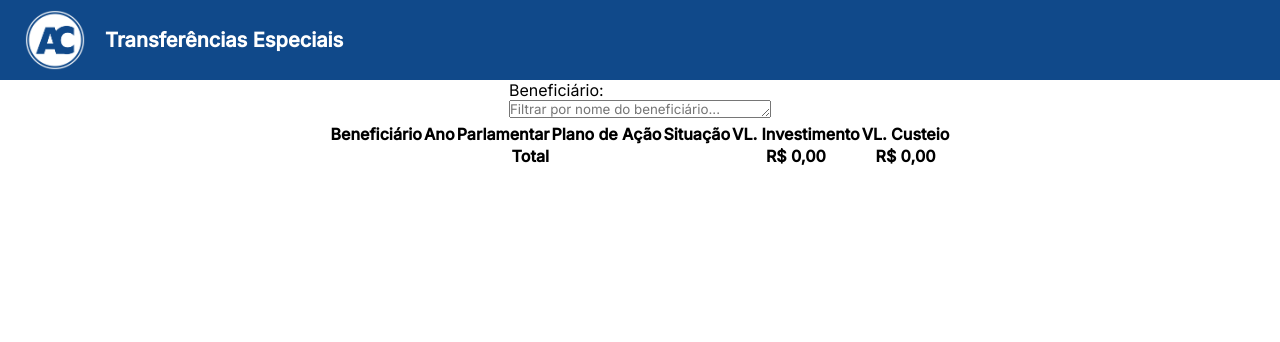
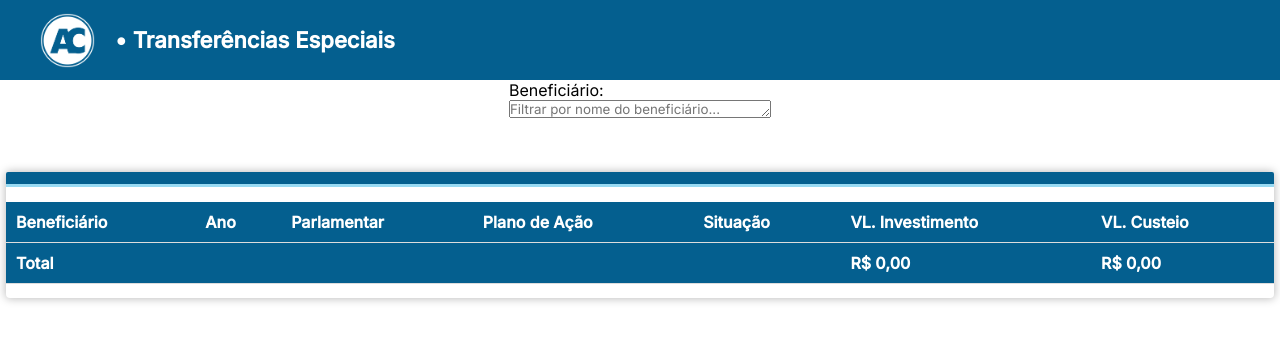
Before and after one commit to AmintasJunior/especiais, a plain HTML site: page index.html in a window 1280 px wide. Drawn offline with Linux system fonts and the light colour scheme; no server answers.

Commit message:
att estilização

```diff
--- a/index.html
+++ b/index.html
@@ -15,6 +15,7 @@
 <body>
     <div id="cabeçalho">
         <img id="logo-ac" src="./img/Perfil-Branco.png" alt="">
+        <span id="point-cabeçalho">•</span>
         <div id="txt-cabeçalho">Transferências Especiais</div>
 
     </div>
@@ -24,16 +25,20 @@
         <textarea id="filtro_beneficiario" cols="30" rows="1" placeholder="Filtrar por nome do beneficiário..."></textarea>
 
     </div>
+
+<div id="caixa-tabela">
+    <div id="linha-grossa-cabeçalho"></div>
+    <div id="linha-fina-cabeçalho"></div>
     <table id="dadosTabela">
         <thead>
-            <tr>
-                <th>Beneficiário</th>
-                <th>Ano</th>
-                <th>Parlamentar</th>
-                <th>Plano de Ação</th>
-                <th>Situação</th>
-                <th>VL. Investimento</th>
-                <th>VL. Custeio</th>
+            <tr >
+                <th >Beneficiário</th>
+                <th >Ano</th>
+                <th >Parlamentar</th>
+                <th >Plano de Ação</th>
+                <th >Situação</th>
+                <th >VL. Investimento</th>
+                <th >VL. Custeio</th>
             </tr>
         </thead>
         <tbody>
@@ -47,6 +52,7 @@
             </tr>
         </tfoot>
     </table>
+</div>
 
     <script src="script.js"></script>
 </div>
--- a/style.css
+++ b/style.css
@@ -10,8 +10,18 @@ body {
 
 }
 
+#container {
+  display: flex;
+  flex-direction: column;
+  margin: 0 auto;
+  align-items: center;
+  justify-content: center;
+
+}
+
+
 #cabeçalho{
-  background-color: #10498a;
+  background-color: rgb(4, 95, 143);
   height: 80px;
   display: flex;
   justify-content: baseline;
@@ -21,8 +31,16 @@ body {
 
 #logo-ac{
   width: 100%;
-  max-width: 60px;
-  margin-left: 25px;
+  max-width: 55px;
+  margin-left: 40px;
+}
+
+#point-cabeçalho{
+  color: white;
+  font-weight: 600;
+  font-size: 22px;
+  margin-left: 20px;
+
 }
 
 
@@ -31,14 +49,69 @@ body {
   font-weight: 600;
   display: flex;
   align-items: center;
-  font-size: 20px;
-  margin-left: 20px;
+  font-size: 22px;
+  margin-left: 6px;
+  text-decoration: currentcolor;
 }
 
-#container {
-  display: flex;
-  flex-direction: column;
+#caixa-tabela {
+  width: 1268px;
   margin: 0 auto;
-  align-items: center;
-  justify-content: center;
+  box-shadow: 0 0 8px 1px rgba(0,0,0,.25);
+  border-radius: 4px;
+  padding-bottom: 14px;
+  margin-top: 50px;
 }
+
+#linha-grossa-cabeçalho{
+  width: 100%;
+    height: 12px;
+    background-color: rgb(4, 95, 143);
+    border-radius: 2px 2px 0 0;
+}
+
+#linha-fina-cabeçalho{
+  width: 100%;
+  height: 3px;
+  background: #98daf3;
+  margin-bottom: 11px;
+}
+
+#dadosTabela {
+  margin-top: 15px;
+  width: 100%;
+  border-collapse: collapse;
+
+}
+
+#dadosTabela th,
+#dadosTabela td {
+  padding: 10px;
+  text-align: left;
+  border-bottom: 1px solid #ddd;
+}
+
+#dadosTabela thead {
+  background-color: rgb(4, 95, 143);
+  color: white;
+}
+
+#dadosTabela th {
+  background-color: rgb(4, 95, 143);
+  color: white;
+  font-weight: bold;
+}
+
+#dadosTabela tbody tr:nth-child(even) {
+  background-color: #f2f2f2;
+}
+
+#dadosTabela tbody tr:hover {
+  background-color: #ddd;
+}
+
+#dadosTabela tfoot th {
+  background-color: rgb(4, 95, 143);
+  color: white;
+  font-weight: bold;
+}
```
